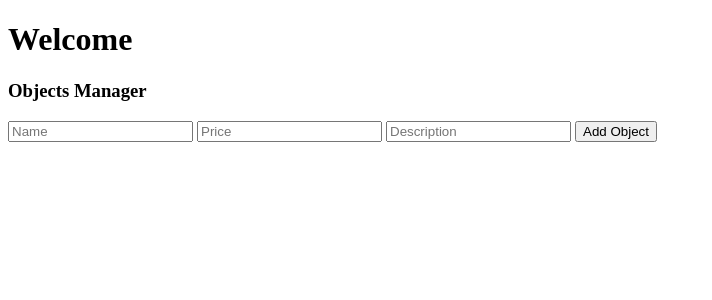
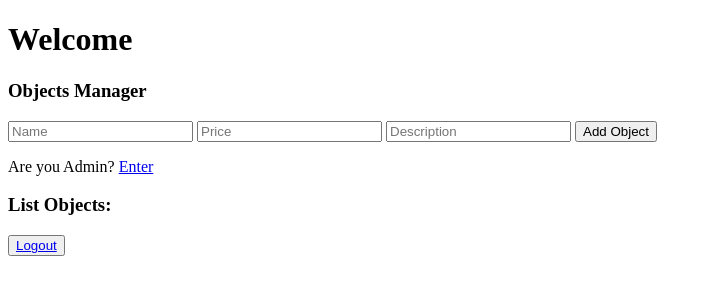
Before and after one commit to davidstudiodev/examendwes, a Flask app: page /profile in a window 1280 px wide. Shown: the top 300 px of the page, without its empty margins (0-712 px from the left). Run offline with Flask 3, Linux system fonts and the light colour scheme; the visitor is signed in with stand-in values (Sample User, id 1); data that the repository does not hold is empty.

Commit message:
Add Admin route, 404.

```diff
--- a/src/app.py
+++ b/src/app.py
@@ -76,7 +76,6 @@ def register():
     return render_template('register.html')
 
 @app.route('/profile', methods=['GET', 'POST'])
-@login_required
 def profile():
 
     if request.method == 'POST':
@@ -108,7 +107,6 @@ def delete(id):
         print('Error: ', e)
 
 @app.route('/update/<string:id>', methods=['GET', 'POST'])
-@login_required
 def update(id):
 
     object_id = ObjectId(id)
@@ -141,6 +139,17 @@ def update(id):
 def not_found(e):
     return render_template('404.html')
 
+@app.route('/logout')
+def logout():
+    logout_user()
+    return redirect(url_for('login'))
+
+@app.route('/admin', methods=['GET'])
+def admin():
+
+    users = db.users.find()
+
+    return render_template('admin.html', users= users)
 
 if __name__ == '__main__':
     app.run(debug=True, host='0.0.0.0', port=5050)
--- a/src/templates/profile.html
+++ b/src/templates/profile.html
@@ -20,6 +20,11 @@
 </div>
 
 <div>
+    <p>Are you Admin? <a href="/admin">Enter</a></p>
+</div>
+
+<div>
+    <h3>List Objects:</h3>
     <ul>
         {% for obj in objects %}
 
@@ -45,4 +50,8 @@
     </ul>
 </div>
 
+<div>
+    <button><a href="/logout">Logout</a></button>
+</div>
+
 {% endblock %}
```
Also changed, not shown: src/templates/admin.html (added, +21 -0 lines).
